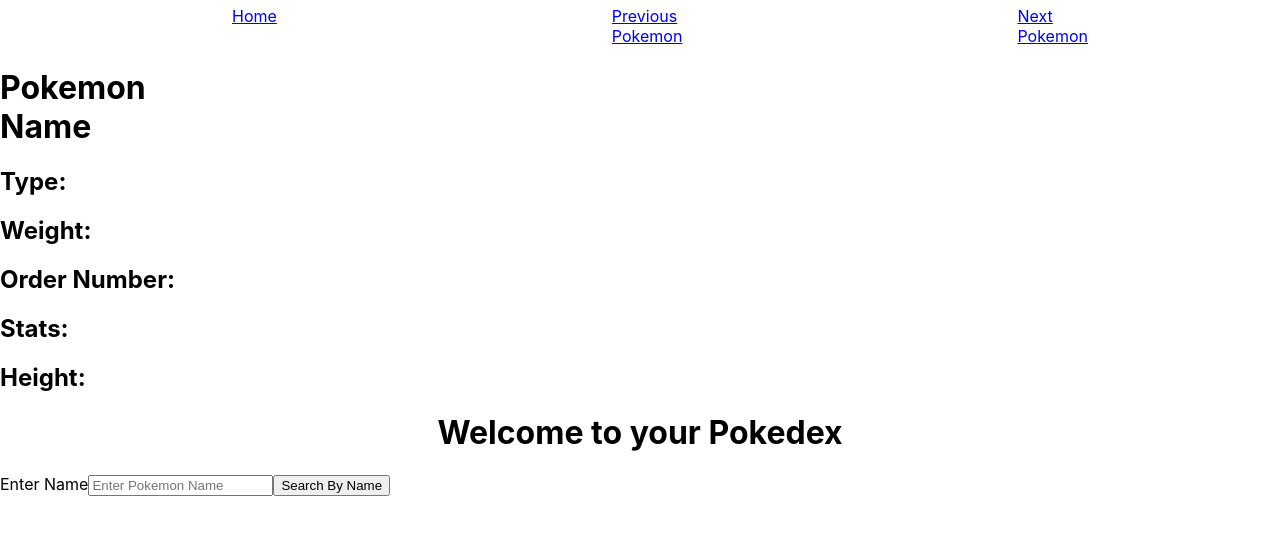
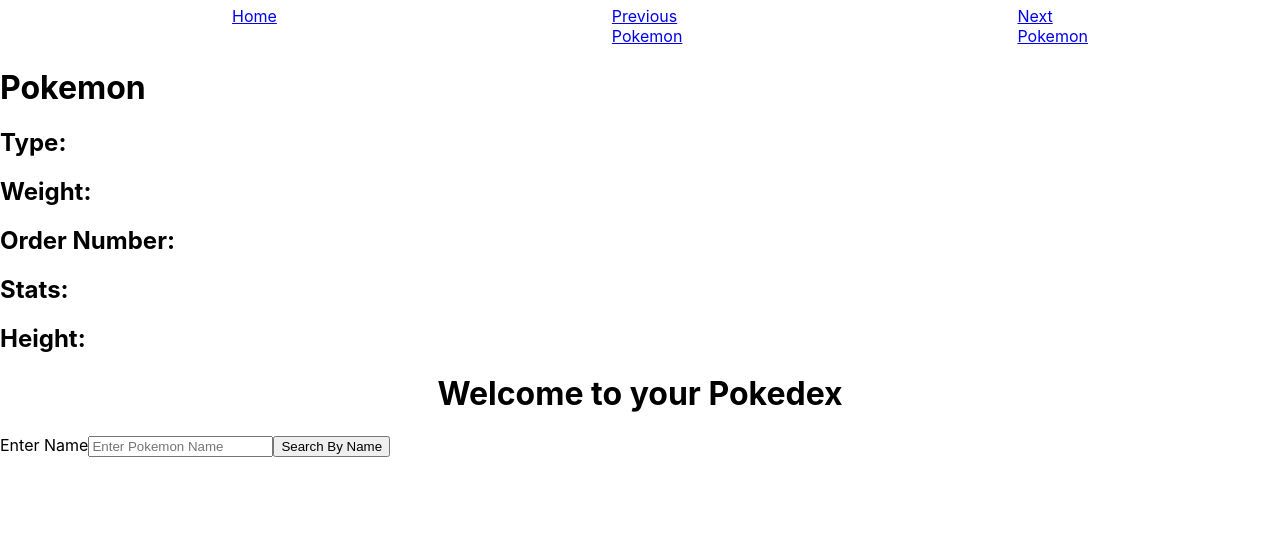
Before and after one commit to LawrenceObote/Pokedex, a React (Create React App) app: page /pokemon in a window 1280 px wide. Shown: the top 534 px of the page. Built offline with nearby package versions, Linux system fonts and the light colour scheme; no server answers.

Commit message:
Don't remember what I changed

```diff
--- a/src/PokemonPage.js
+++ b/src/PokemonPage.js
@@ -30,7 +30,7 @@
         return (
             <div>
                 <div>
-                    <h1>Pokemon<br/>Name</h1>
+                    <h1>Pokemon<br/>{this.props.name}</h1>
                 </div>
                 <div>
                     <h2>Type: </h2>
```
